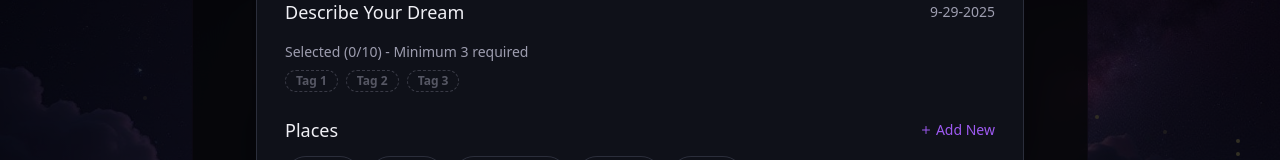
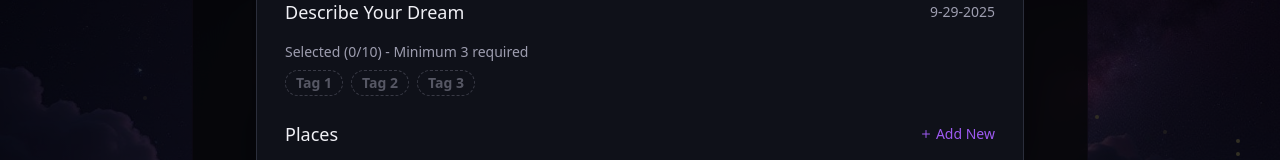
Before and after one commit to augustbrowning/dream-catcher-studio, a React (Vite) app: page / in a window 1280 px wide. Shown: the part 140-300 px from the top of the page. Built offline with nearby package versions, Linux system fonts and the light colour scheme.

Commit message:
Increase placeholder badge text size

```diff
--- a/src/components/DreamEntryPopup.tsx
+++ b/src/components/DreamEntryPopup.tsx
@@ -169,7 +169,7 @@ const DreamEntryPopup = ({ isOpen, onClose, onSave }: DreamEntryPopupProps) => {
                   <Badge
                     key={`placeholder-${index}`}
                     variant="outline"
-                    className="text-xs border-dashed border-muted-foreground/30 text-muted-foreground/50"
+                    className="text-sm border-dashed border-muted-foreground/30 text-muted-foreground/50"
                   >
                     Tag {allSelectedTags.length + index + 1}
                   </Badge>
```
